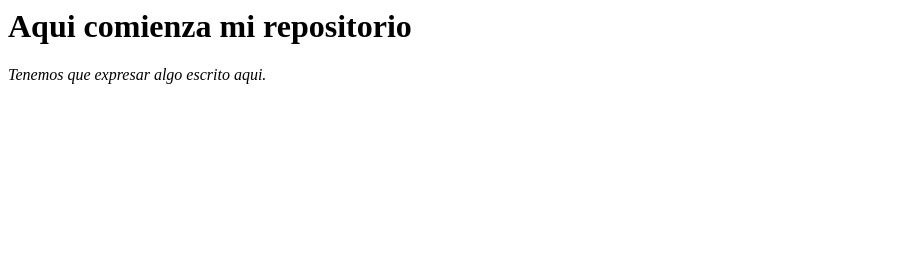
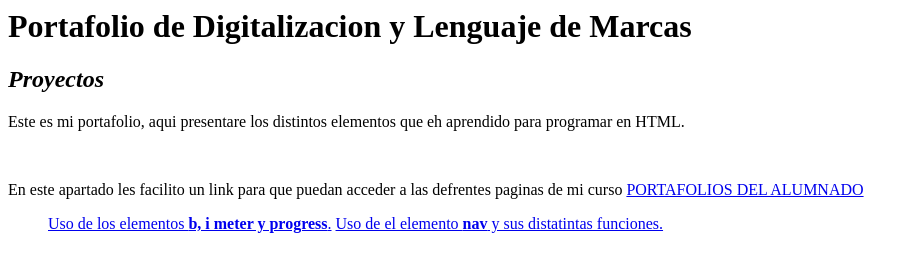
Before and after one commit to javiervalencia21/DIGI2026-2027, a plain HTML site: page index.html in a window 1280 px wide. Shown: the whole page, without its empty margins (0-918 px from the left). Drawn offline with Linux system fonts and the light colour scheme.

Commit message:
Update HTML content for portfolio page

```diff
--- a/index.html
+++ b/index.html
@@ -2,8 +2,17 @@
 <html>
   <head>
     <body>
-      <h1>Aqui comienza mi repositorio</h1>
-      <p><i>Tenemos que expresar algo escrito aqui.</i></p>
+      <h1>Portafolio de Digitalizacion y Lenguaje de Marcas</h1>
+      <h2><i>Proyectos</i></h2>
+      <p>Este es mi portafolio, aqui presentare los distintos elementos que eh aprendido para programar en HTML.</p><br>
+      <p>En este apartado les facilito un link para que puedan acceder a las defrentes paginas de mi curso <a href="https://on1ntza.github.io/digi2026/">PORTAFOLIOS DEL ALUMNADO</a></p>
+      <ul>
+         <il><a href="http://localhost:63342/Ud1/Ejercicio%202.html?_ijt=i0c73tdisbp0al6dgr6b56mai7">Uso de los elementos <b>b, i meter y progress</b>.</a></il>
+         <il><a href="http://localhost:63342/Ud1/principal.html?_ijt=n8k64mc7394uuqf30rm3p9um4a">Uso de el elemento <b>nav</b> y sus distatintas funciones.</a></il>
+
+      </ul>
+
+
     </body>
   </head>
 </html>
```
